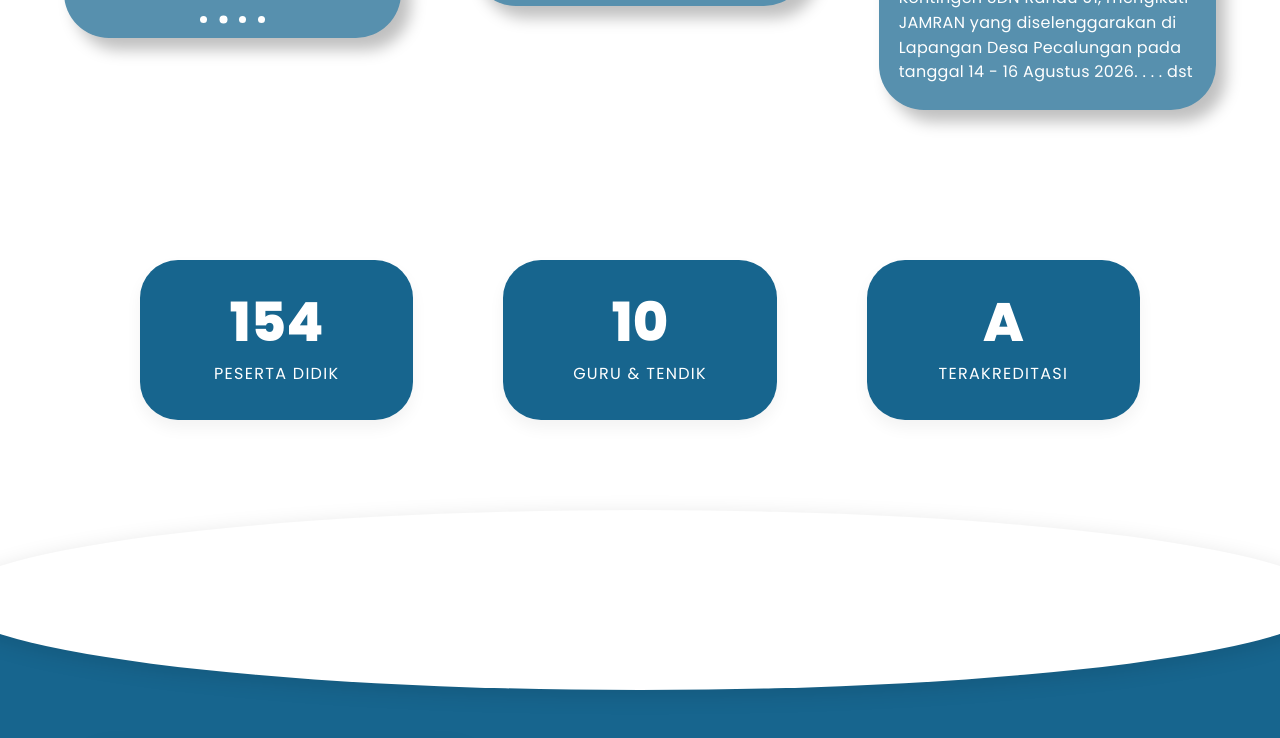
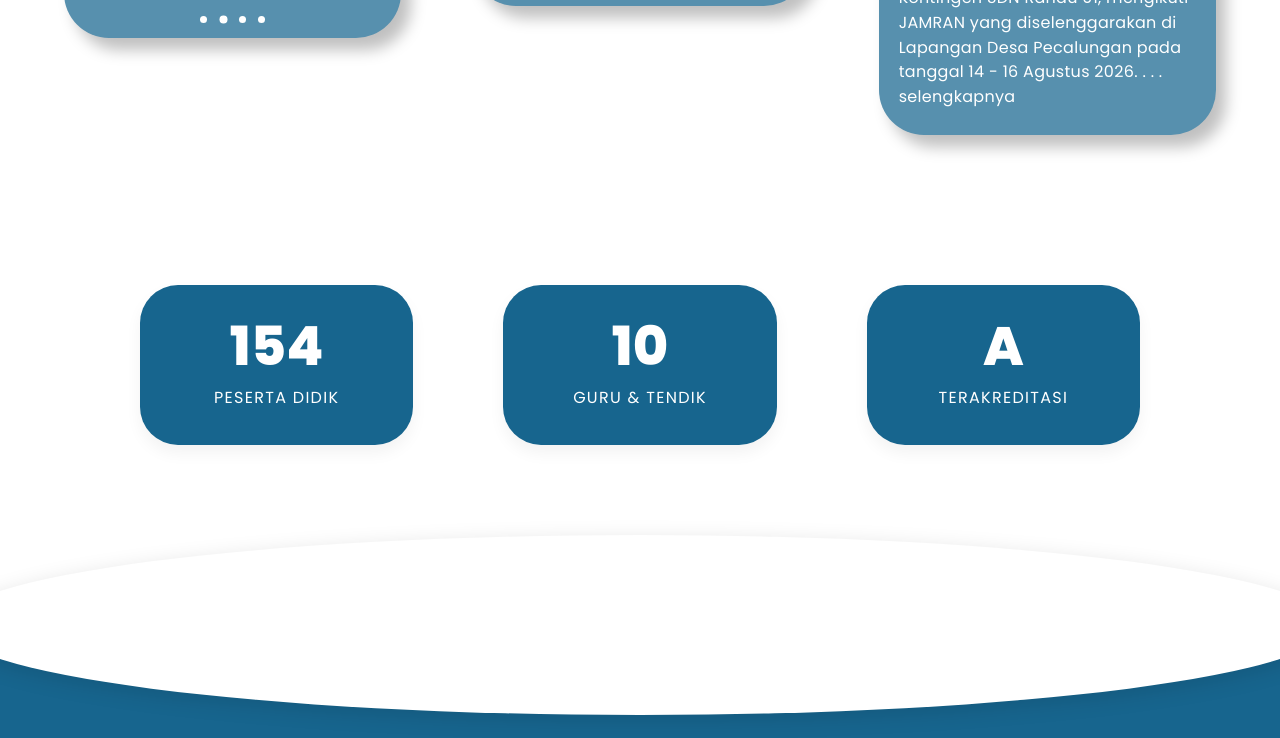
Before and after one commit to 8892hagv/sdnegeri-randu01, a plain HTML site: page index.html in a window 1280 px wide. Shown: the part 1285-2023 px from the top of the page. Drawn offline with Linux system fonts and the light colour scheme.

Commit message:
Add files via upload

```diff
--- a/index.html
+++ b/index.html
@@ -1202,7 +1202,7 @@
                       Kontingen SDN Randu 01, mengikuti JAMRAN
                       yang diselenggarakan di Lapangan Desa
                       Pecalungan pada tanggal 14 - 16
-                      Agustus 2026. . . . dst
+                      Agustus 2026. . . . selengkapnya
                   </p>
 
               </div>
```
